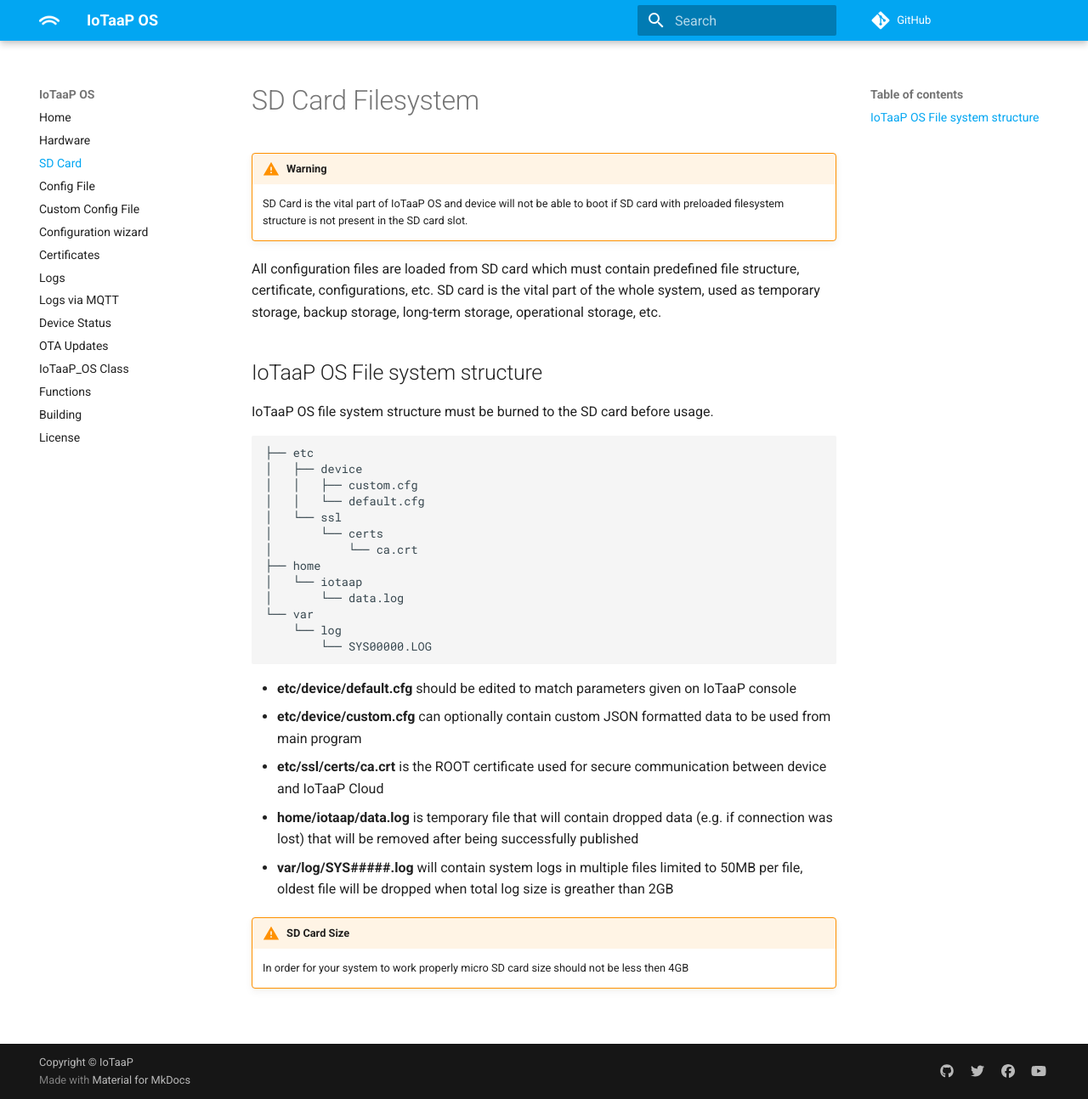
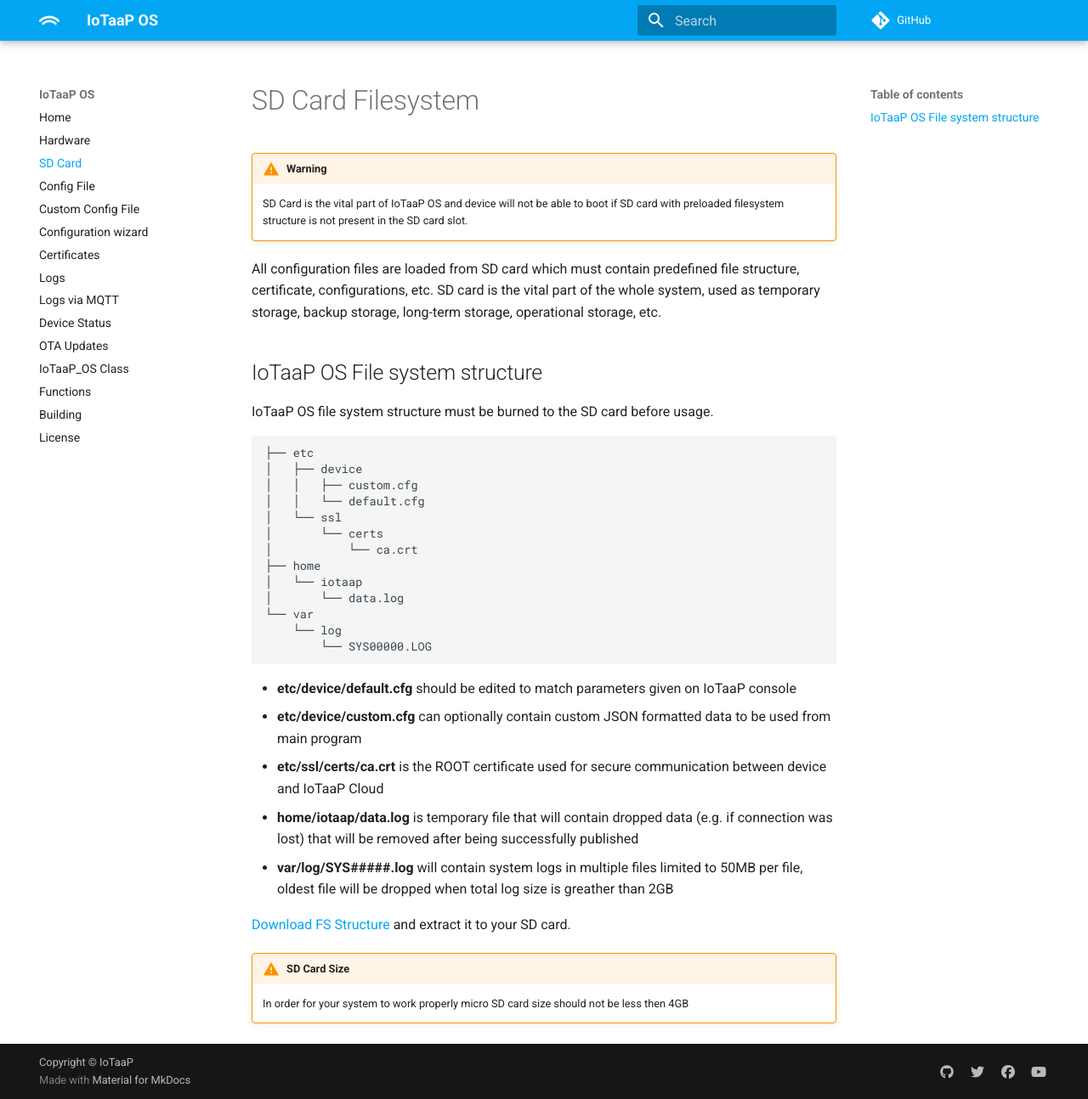
Before and after one commit to iotaap/docs-iotaap-os, an MkDocs documentation site: the page built from docs/sd-card.md, in a window 1280 px wide and 1294 px high. Shown: the whole window at 85% size. Built offline with MkDocs 1.6.1 and Material for MkDocs 9.7.7, drawn with Linux system fonts in a browser that asks for light colours; comment, search, counter and statistics services are not loaded.

Commit message:
Added FS structure download link

```diff
--- a/docs/sd-card.md
+++ b/docs/sd-card.md
@@ -33,5 +33,7 @@ IoTaaP OS file system structure must be burned to the SD card before usage.
 - **home/iotaap/data.log** is temporary file that will contain dropped data (e.g. if connection was lost) that will be removed after being successfully published
 - **var/log/SYS#####.log** will contain system logs in multiple files limited to 50MB per file, oldest file will be dropped when total log size is greather than 2GB
 
+[Download FS Structure](https://files.iotaap.io/assets/iotaap-os/assets/fs_structure.zip) and extract it to your SD card.
+
 !!! warning "SD Card Size"
     In order for your system to work properly micro SD card size should not be less then 4GB
```
